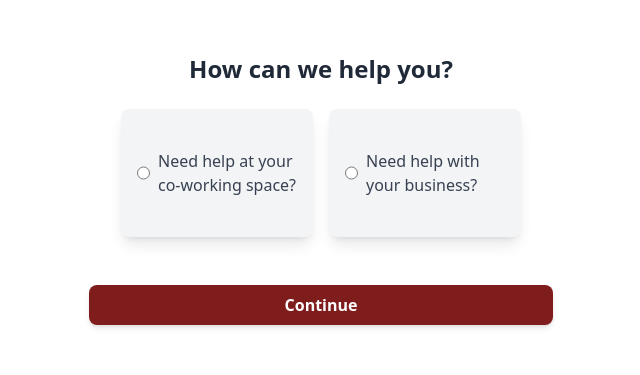
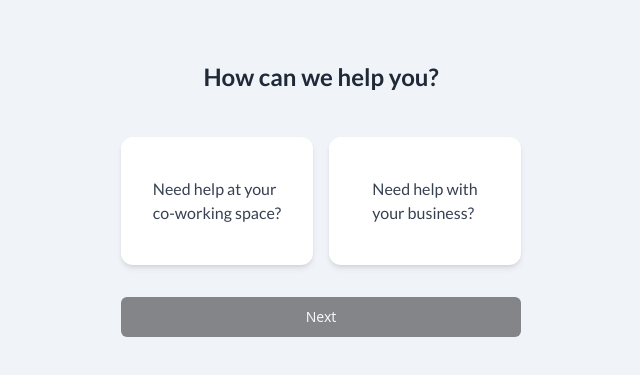
Before and after one commit to lakshayasabharwal/community-managers-dash-and-forms, a Next.js app: page /form-options in a window 1280 px wide. Shown: the part 211-586 px from the top of the page, without its empty margins (319-959 px from the left). Built offline with nearby package versions, Linux system fonts and the light colour scheme.

Commit message:
update form-options

```diff
--- a/app/form-options/connect/page.jsx
+++ b/app/form-options/connect/page.jsx
@@ -41,7 +41,7 @@ function ConnectForm() {
 
         <div className="flex justify-around w-screen bg-white flex-col items-center sm:items-start sm:flex-row md:mx-32 lg:mx-48 rounded-3xl shadow-lg">
 
-          <div className="bg-white text-black text-left pl-5 md:pt-5 sm:pt-5 rounded-3xl">
+          <div className="bg-gray-white text-black text-left pl-5 md:pt-5 sm:pt-5 rounded-3xl">
             <Image src="/assets/IAlogo.png" height={80} width={110} className="object-contain hidden sm:inline" alt="logo" />
             <h1 className="text-2xl font-semibold pt-4 font_lato">What is your requirement?</h1>
           </div>
--- a/app/form-options/page.jsx
+++ b/app/form-options/page.jsx
@@ -2,6 +2,7 @@
 
 import { useState } from "react";
 import Link from "next/link";
+import { Button } from "@/components/ui/button"
 
 export default function Home() {
   const [selectedOption, setSelectedOption] = useState('');
@@ -11,60 +12,52 @@ export default function Home() {
   };
 
   return (
-    <div className="min-h-screen flex flex-col justify-center items-center bg-white">
-      <div className=" p-6 rounded-lg w-full max-w-lg">
-        <h1 className="text-2xl font-semibold mb-6 text-center text-gray-800">How can we help you?</h1>
-        <div className="flex justify-center gap-4 mb-6">
-          <div
-            className={`flex p-4 items-center justify-center w-48 h-32 bg-gray-100 rounded-lg shadow-lg cursor-pointer hover:bg-gray-100 transition ${selectedOption === 'option1' ? 'ring-2 ring-red-800' : ''}`}
-            onClick={() => setSelectedOption('option1')}
-          >
+    <div className="min-h-screen flex flex-col justify-center items-center background_color">
+      <div>
+        <h1 className="text-2xl font-semibold mb-6 p-5 text-center text-gray-800 font_lato">How can we help you?</h1>
+        <div className="w-min">
+          <div className="flex justify-center gap-4 mb-8 font_lato">
+            <label className={`flex p-4 items-center justify-center w-48 h-32 bg-white rounded-xl shadow-md cursor-pointer hover:bg-gray-50 transition ${selectedOption === 'option1' ? 'ring-2 ring-gray-800' : ''}`}>
               <input
                 type="radio"
                 name="option"
                 value="option1"
                 checked={selectedOption === 'option1'}
                 onChange={handleOptionChange}
-              className="form-radio h-5 w-5 text-red-800"
+                className="form-radio hidden"
               />
-            <span className="ml-2 text-gray-700">Need help at your co-working space?</span>
-          </div>
-          <div
-            className={`flex p-4 items-center justify-center w-48 h-32 bg-gray-100 rounded-lg shadow-lg cursor-pointer hover:bg-gray-100 transition ${selectedOption === 'option2' ? 'ring-2 ring-red-800' : ''}`}
-            onClick={() => setSelectedOption('option2')}
-          >
+              <span className="text-gray-700">Need help at your <br className="hidden sm:inline" /> co-working space?</span>
+            </label>
+            <label className={`flex p-4 items-center justify-center w-48 h-32 bg-white rounded-xl shadow-md cursor-pointer hover:bg-gray-50 transition ${selectedOption === 'option2' ? 'ring-2 ring-gray-800' : ''}`}>
               <input
                 type="radio"
                 name="option"
                 value="option2"
                 checked={selectedOption === 'option2'}
                 onChange={handleOptionChange}
-              className="form-radio h-5 w-5 text-red-800"
+                className="form-radio hidden"
               />
-            <span className="ml-2 text-gray-700">Need help with your business?</span>
-          </div>
+              <span className="text-gray-700">Need help with <br /> your business?</span>
+            </label>
           </div>
           {
             selectedOption === '' ? (
-            <button disabled
-              className="mt-6 w-full py-2 px-4 bg-red-900 text-white font-semibold rounded-lg shadow-md focus:outline-none focus:ring-2 focus:ring-red-500 focus:ring-opacity-75 transition"
+              <Button disabled
+                className="w-full"
               >
-              Continue
-            </button>
+                Next
+              </Button>
             ) : (
               <Link href={selectedOption === 'option1' ? '/form-options/help' : '/form-options/connect'}>
-              <button
-                className="mt-6 w-full py-2 px-4 bg-red-800 text-white font-semibold rounded-lg shadow-md hover:bg-red-900 focus:outline-none focus:ring-2 focus:ring-red-500 focus:ring-opacity-75 transition"
+                <Button
+                  className="w-full"
                 >
-                Continue
-              </button>
+                  Next
+                </Button>
               </Link>
             )
           }
-
-
-
-
+        </div>
       </div>
     </div>
   );
--- a/app/page.jsx
+++ b/app/page.jsx
@@ -1,60 +1,8 @@
-"use client"
-
-import { useState } from "react";
-
 export default function Home() {
-  const [selectedOption, setSelectedOption] = useState('');
-
-  const handleOptionChange = (event) => {
-    setSelectedOption(event.target.value);
-  };
-
-  const handleNextClick = () => {
-    // Handle next button click
-    console.log('Next button clicked');
-  };
 
   return (
     <div className="min-h-screen flex flex-col justify-center items-center bg-white">
-      <div className=" p-6 rounded-lg w-full max-w-lg">
-        <h1 className="text-2xl font-semibold mb-6 text-center text-gray-800">How can we help you?</h1>
-        <div className="flex justify-center gap-4 mb-6">
-          <div
-            className={`flex p-4 items-center justify-center w-48 h-32 bg-gray-100 rounded-lg shadow-lg cursor-pointer hover:bg-gray-100 transition ${selectedOption === 'option1' ? 'ring-2 ring-red-800' : ''}`}
-            onClick={() => setSelectedOption('option1')}
-          >
-            <input
-              type="radio"
-              name="option"
-              value="option1"
-              checked={selectedOption === 'option1'}
-              onChange={handleOptionChange}
-              className="form-radio h-5 w-5 text-red-800"
-            />
-            <span className="ml-2 text-gray-700">Need help at your co-working space?</span>
-          </div>
-          <div
-            className={`flex p-4 items-center justify-center w-48 h-32 bg-gray-100 rounded-lg shadow-lg cursor-pointer hover:bg-gray-100 transition ${selectedOption === 'option2' ? 'ring-2 ring-red-800' : ''}`}
-            onClick={() => setSelectedOption('option2')}
-          >
-            <input
-              type="radio"
-              name="option"
-              value="option2"
-              checked={selectedOption === 'option2'}
-              onChange={handleOptionChange}
-              className="form-radio h-5 w-5 text-red-800"
-            />
-            <span className="ml-2 text-gray-700">Need help with your business?</span>
-          </div>
-        </div>
-        <button
-          onClick={handleNextClick}
-          className="mt-6 w-full py-2 px-4 bg-red-800 text-white font-semibold rounded-lg shadow-md hover:bg-red-900 focus:outline-none focus:ring-2 focus:ring-red-500 focus:ring-opacity-75 transition"
-        >
-          Next
-        </button>
-      </div>
+      go to /form-options
     </div>
   );
 }
```
Lines whose indentation alone changed are shown as unchanged.
